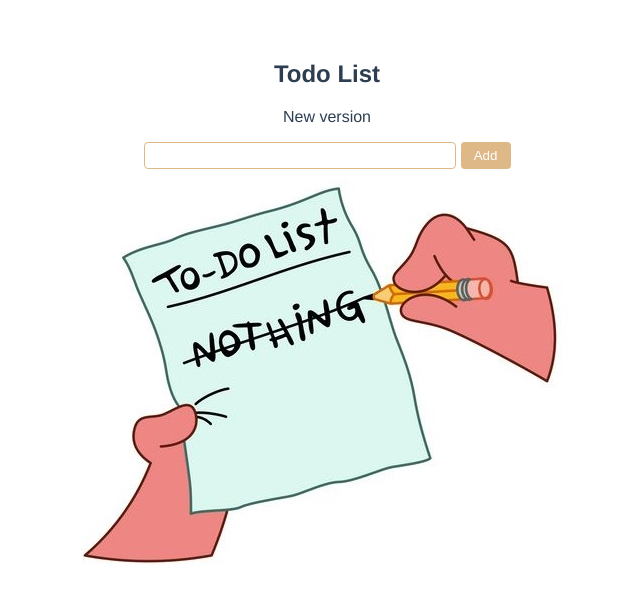
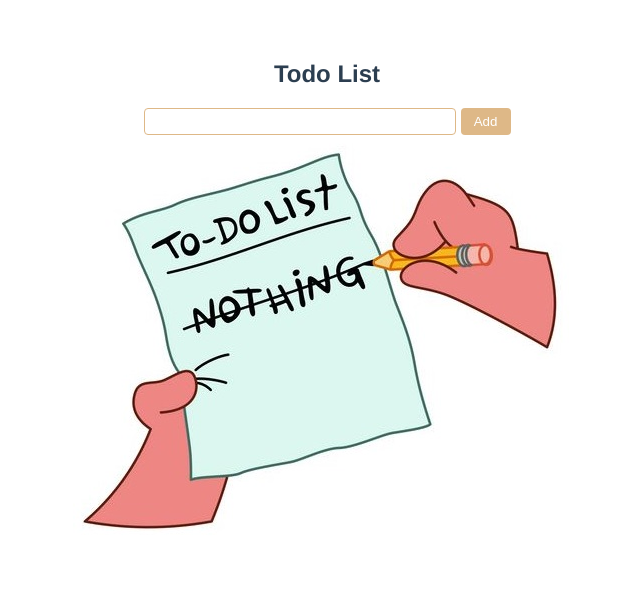
Before and after one commit to tishoyanchev/todo-list, a Vue app: page / in a window 1280 px wide. Shown: the top 602 px of the page, without its empty margins (313-953 px from the left). Built offline with nearby package versions, Linux system fonts and the light colour scheme.

Commit message:
restored old version

```diff
--- a/src/components/Logo.vue
+++ b/src/components/Logo.vue
@@ -1,6 +1,5 @@
 <template>
   <h2>Todo List</h2>
-  <p>New version</p>
 </template>
 
 <script>
```
